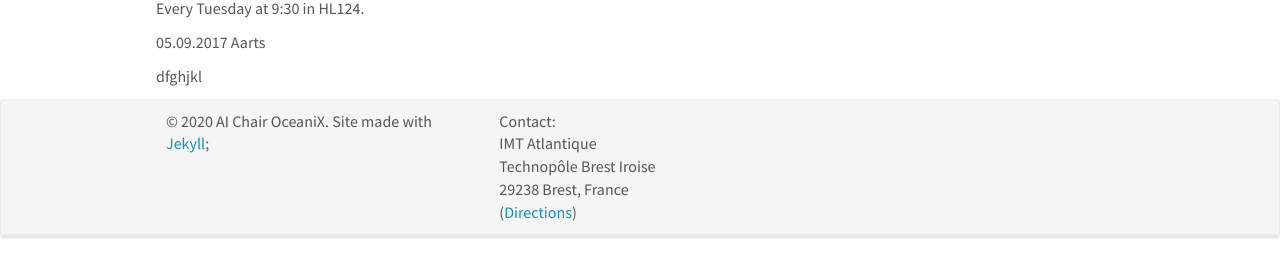
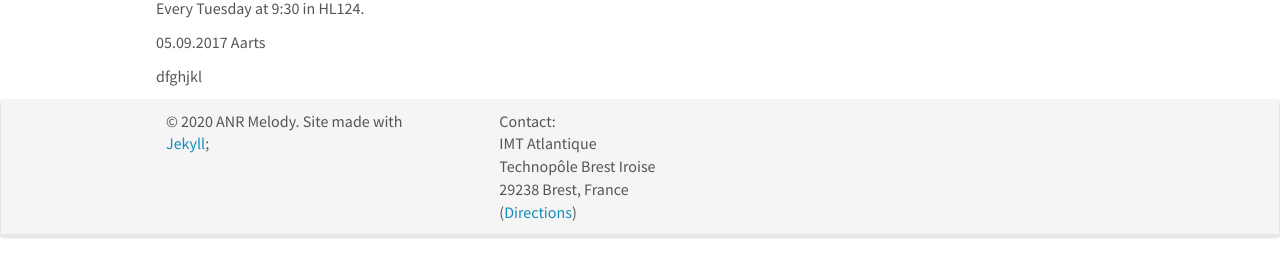
Before and after one commit to anr-melody/anr-melody.github.io, a Jekyll site: the page built from _pages/mini_lecture_series.md, in a window 1280 px wide. Shown: the part 151-428 px from the top of the page. Built offline with Jekyll 4.4.1, drawn with Linux system fonts in a browser that asks for light colours; nearby versions of some CDN libraries.

Commit message:
Update footer.html

```diff
--- a/_includes/footer.html
+++ b/_includes/footer.html
@@ -4,7 +4,7 @@
 	  <div class="row">
 		<div class="col-sm-4">
 
-		  <p>&copy 2020 AI Chair OceaniX. Site made with <a href="https://jekyllrb.com">Jekyll</a>;  </p>
+		  <p>&copy 2020 ANR Melody. Site made with <a href="https://jekyllrb.com">Jekyll</a>;  </p>
 
 
 		   <p>  </p><p>
```
